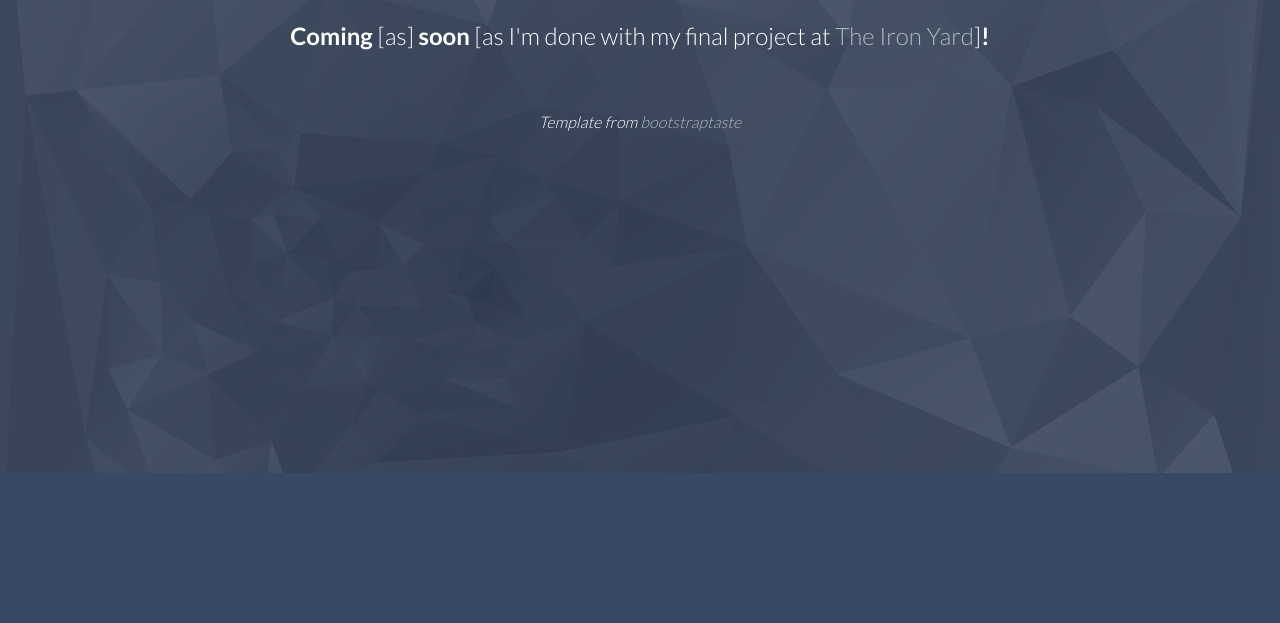
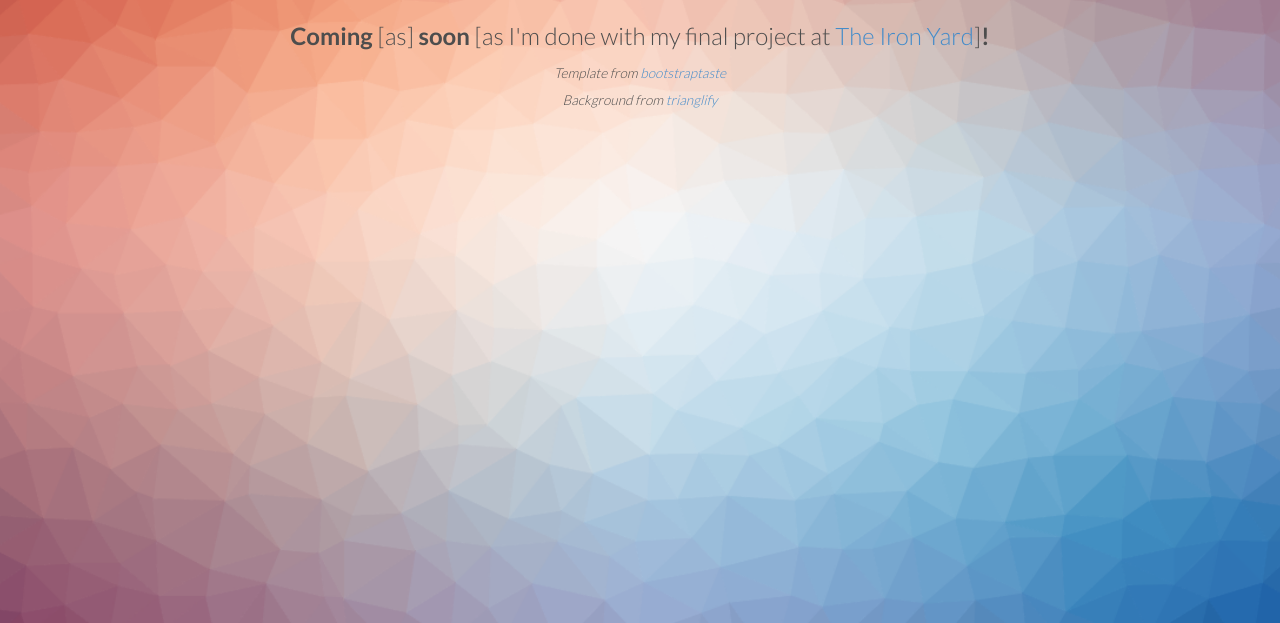
Before and after one commit to starspace1/starspace1.github.io, a plain HTML site: page index.html in a window 1280 px wide. Shown: the part 177-800 px from the top of the page. Drawn offline with nearby package versions, Linux system fonts and the light colour scheme.

Commit message:
style updates

```diff
--- a/assets/css/style.css
+++ b/assets/css/style.css
@@ -2,11 +2,29 @@
 @import url('http://fonts.googleapis.com/css?family=Lato:400,300,700,900');
 
 body {
-	background: #394864;
+
+  text-align: center;
+  padding: 50px 0;
+  background: url(../img/trianglify.png) no-repeat center top;
+  background-size: cover;
+  background-attachment: fixed;
+  background-position: center center;
+  min-height: 650px;
+  width: 100%;
+    -webkit-background-size: 100%;
+    -moz-background-size: 100%;
+    -o-background-size: 100%;
+    background-size: 100%;
+
+    -webkit-background-size: cover;
+    -moz-background-size: cover;
+    -o-background-size: cover;
+    background-size: cover;
+
     font-family: 'Lato', sans-serif;
     font-weight: 300;
     font-size: 16px;
-    color: #555;
+    color: rgb(77, 77, 77);
     line-height: 1.6em;
     -webkit-font-smoothing: antialiased;
     -webkit-overflow-scrolling: touch;
@@ -15,7 +33,6 @@ body {
 h1, h2, h3, h4, h5, h6 {
     font-family: 'Lato', sans-serif;
     font-weight: 300;
-    color: #444;
 }
 
 h1 {
@@ -38,7 +55,6 @@ p {
 
 
 a {
-    color: #ACBAC1;
     word-wrap: break-word;
     -webkit-transition: color 0.1s ease-in, background 0.1s ease-in;
     -moz-transition: color 0.1s ease-in, background 0.1s ease-in;
@@ -96,12 +112,10 @@ a:after {
 }
 
 .btn-theme  {
-  color: #fff;
   background-color: #4F92AF;
   border-color: #4F92AF;
 }
 .btn-theme:hover  {
-  color: #fff;
   background-color: #444;
   border-color: #444;
 }
@@ -119,48 +133,22 @@ form.signup input.form-control:focus {
 }
 
 
-/* wrapper */
-
-#wrapper {
-	text-align: center;
-	padding: 50px 0;
-	background: url(../img/main-bg.jpg) no-repeat center top;
-  background-size: cover;
-	background-attachment: fixed;
-	background-position: center center;
-	min-height: 650px;
-	width: 100%;
-    -webkit-background-size: 100%;
-    -moz-background-size: 100%;
-    -o-background-size: 100%;
-    background-size: 100%;
-
-    -webkit-background-size: cover;
-    -moz-background-size: cover;
-    -o-background-size: cover;
-    background-size: cover;
-}
-
-
-
 #wrapper h1 {
 	margin-top: 60px;
 	margin-bottom: 40px;
-	color: #fff;
 	font-size: 45px;
 	font-weight: 900;
 	letter-spacing: -1px;
 }
 
 h2.subtitle {
-	color: #fff;
+
 	font-size: 24px;
 }
 
 /* countdown */
 #countdown {
 	font-size: 48px;
-	color: #fff;
 	line-height: 1.1em;
 	margin: 40px 0 60px;
 }
@@ -169,6 +157,5 @@ h2.subtitle {
 /* footer */
 p.copyright {
 	margin-top: 50px;
-	color: #fff;
 	text-align: center;
 }
--- a/index.html
+++ b/index.html
@@ -37,7 +37,8 @@
      </div>
      <div class="row">
       <div class="col-lg-6 col-lg-offset-3">
-        <em><small><p class="copyright">Template from <a href="http://bootstraptaste.com">bootstraptaste</a></p><em><small>
+        <em><small>Template from <a href="http://bootstraptaste.com">bootstraptaste</a><em></small><br>
+          <em><small>Background from <a href="http://qrohlf.com/trianglify/">trianglify</a><em></small>
       </div>
 
     </div>
```
Also changed, not shown: assets/img/slide1.png (deleted), assets/img/slide2.png (deleted), assets/img/slide3.png (deleted).
